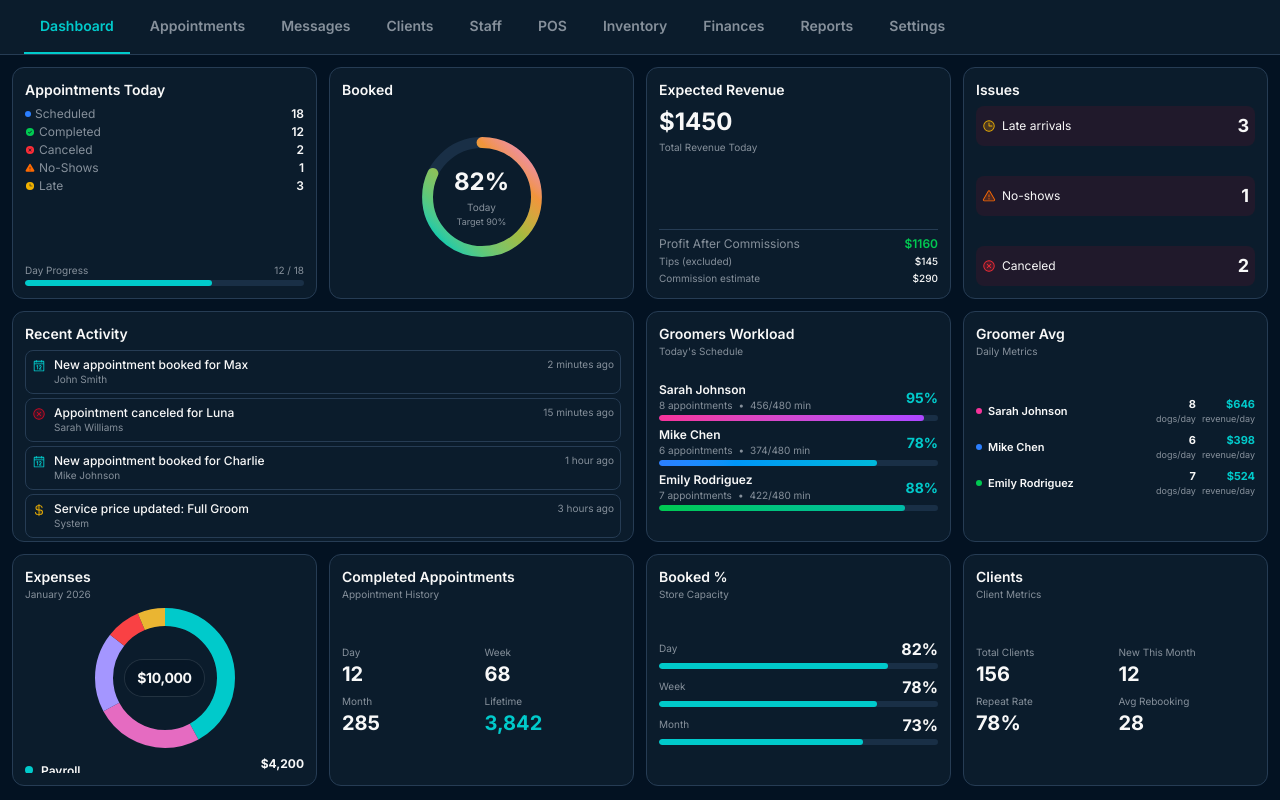
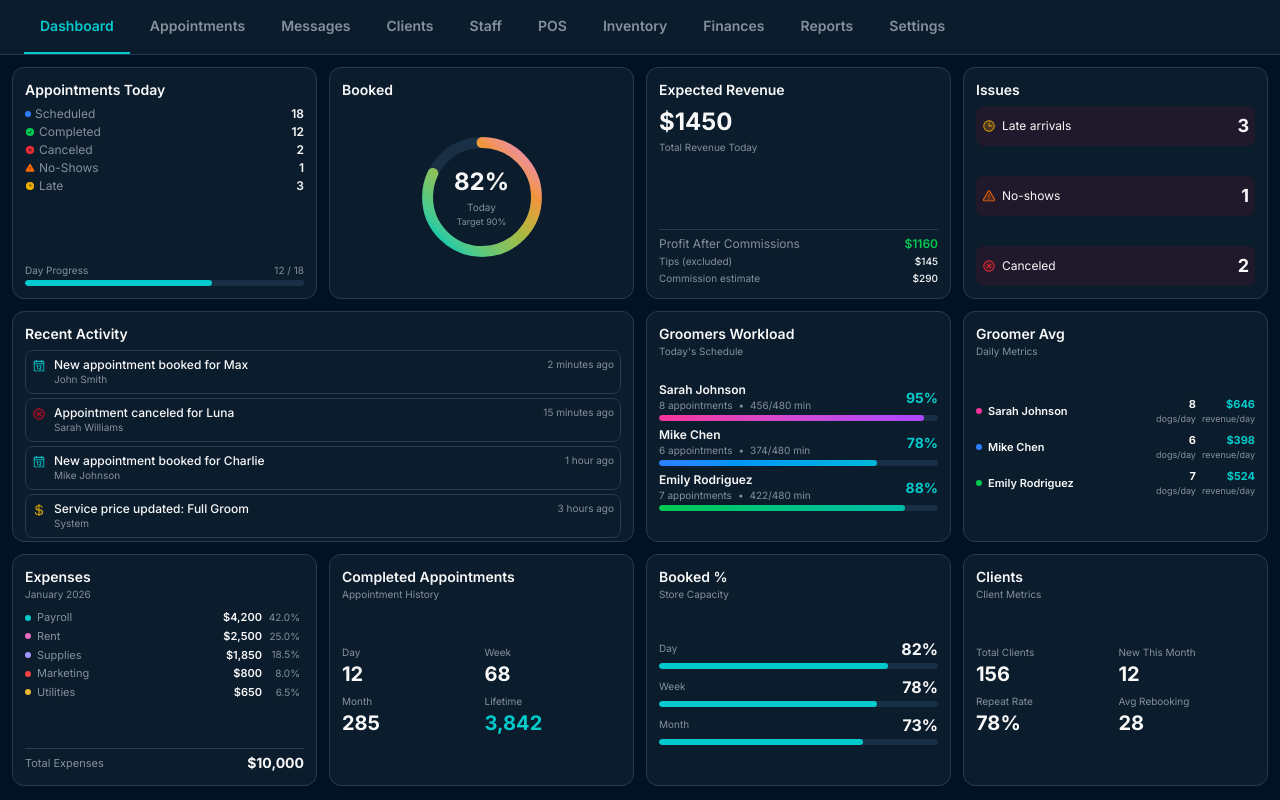
Before and after one commit to JimmysRanch/126, a React (Vite) app: page / in a window 1280 px wide. Built offline with nearby package versions, Linux system fonts and the light colour scheme.

Commit message:
Update ExpensesCard.tsx

```diff
--- a/src/pages/dashboard/components/ExpensesCard.tsx
+++ b/src/pages/dashboard/components/ExpensesCard.tsx
@@ -1,181 +1,82 @@
 import { motion } from 'framer-motion'
-import { useEffect, useMemo, useState } from 'react'
+import { useEffect, useState } from 'react'
 import { expensesData } from '../data/dashboardMockData'
 
-function formatCurrency(n: number) {
-  return `$${Math.round(n).toLocaleString()}`
-}
+export function ExpensesCard() {
+  const sortedExpenses = [...expensesData].sort((a, b) => b.amount - a.amount)
+  const [animatedValues, setAnimatedValues] = useState(sortedExpenses.map(() => 0))
 
-export function ExpensesCard() {
-  const sortedExpenses = useMemo(
-    () => [...expensesData].sort((a, b) => b.amount - a.amount),
-    []
-  )
-
-  const [animatedValues, setAnimatedValues] = useState<number[]>(() =>
-    sortedExpenses.map(() => 0)
-  )
-
-  const totalTarget = useMemo(
-    () => sortedExpenses.reduce((sum, e) => sum + e.amount, 0),
-    [sortedExpenses]
-  )
-
-  const totalAnimated = useMemo(
-    () => animatedValues.reduce((sum, v) => sum + v, 0),
-    [animatedValues]
-  )
+  const total = sortedExpenses.reduce((sum, expense) => sum + expense.amount, 0)
 
   useEffect(() => {
-    const timeouts: number[] = []
-    const intervals: number[] = []
+    const timers = sortedExpenses.map((_, index) =>
+      setTimeout(() => {
+        let current = 0
+        const target = sortedExpenses[index].amount
+        const increment = target / 60
+        const interval = setInterval(() => {
+          current += increment
+          if (current >= target) {
+            setAnimatedValues(prev => {
+              const newValues = [...prev]
+              newValues[index] = target
+              return newValues
+            })
+            clearInterval(interval)
+          } else {
+            setAnimatedValues(prev => {
+              const newValues = [...prev]
+              newValues[index] = current
+              return newValues
+            })
+          }
+        }, 16)
+        return () => clearInterval(interval)
+      }, index * 100)
+    )
+    return () => timers.forEach(timer => clearTimeout(timer))
+  }, [])
 
-    sortedExpenses.forEach((expense, index) => {
-      const t = window.setTimeout(() => {
-        let current = 0
-        const target = expense.amount
-
-        const increment = Math.max(target / 60, 1)
-
-        const i = window.setInterval(() => {
-          current += increment
-          if (current >= target) current = target
-
-          setAnimatedValues((prev) => {
-            const next = [...prev]
-            next[index] = current
-            return next
-          })
-
-          if (current >= target) window.clearInterval(i)
-        }, 16)
-
-        intervals.push(i)
-      }, index * 120)
-
-      timeouts.push(t)
-    })
-
-    return () => {
-      timeouts.forEach((t) => window.clearTimeout(t))
-      intervals.forEach((i) => window.clearInterval(i))
-    }
-  }, [sortedExpenses])
-
-  const size = 140
-  const stroke = 18
-  const radius = (size - stroke) / 2
-  const cx = size / 2
-  const cy = size / 2
-  const circumference = 2 * Math.PI * radius
-
-  const segments = useMemo(() => {
-    const total = Math.max(totalTarget, 1)
-    let cumulative = 0
-    return sortedExpenses.map((e, idx) => {
-      const value = Math.max(animatedValues[idx] ?? 0, 0)
-      const pct = value / total
-      const segLen = pct * circumference
-
-      const startLen = cumulative
-      cumulative += segLen
-
-      return {
-        ...e,
-        idx,
-        pct,
-        segLen,
-        startLen,
-        dasharray: `${Math.max(segLen, 0)} ${Math.max(circumference - segLen, 0)}`,
-        dashoffset: -startLen,
-      }
-    })
-  }, [animatedValues, circumference, sortedExpenses, totalTarget])
+  let cumulativePercentage = 0
 
   return (
-    <div className="h-full w-full flex flex-col gap-2">
-      <div className="flex items-center justify-center flex-shrink-0">
-        <div className="relative">
-          <svg width={size} height={size} viewBox={`0 0 ${size} ${size}`}>
-            <circle
-              cx={cx}
-              cy={cy}
-              r={radius}
-              fill="none"
-              stroke="rgba(255,255,255,0.06)"
-              strokeWidth={stroke}
-            />
+    <div className="h-full flex flex-col overflow-hidden">
+      <div className="space-y-0 overflow-y-auto flex-1 scrollbar-thin pr-1 min-h-0">
+        {sortedExpenses.map((expense, index) => {
+          const percentage = total > 0 ? ((animatedValues[index] / total) * 100).toFixed(1) : 0
 
-            <g>
-              {segments.map((s) => (
-                <motion.circle
-                  key={s.category}
-                  cx={cx}
-                  cy={cy}
-                  r={radius}
-                  fill="none"
-                  stroke={s.color}
-                  strokeWidth={stroke}
-                  strokeLinecap="butt"
-                  strokeDasharray={s.dasharray}
-                  strokeDashoffset={circumference}
-                  transform={`rotate(-90 ${cx} ${cy})`}
-                  initial={false}
-                  animate={{
-                    strokeDashoffset: s.dashoffset,
-                    opacity: s.segLen > 0 ? 1 : 0,
-                  }}
-                  transition={{ duration: 0.9, ease: 'easeOut' }}
-                />
-              ))}
-            </g>
-          </svg>
-
-          <div className="absolute inset-0 flex items-center justify-center">
-            <div className="rounded-full bg-background/40 backdrop-blur px-3 py-2 ring-1 ring-white/10">
-              <div className="text-sm font-extrabold tracking-tight">
-                {formatCurrency(totalAnimated)}
-              </div>
-            </div>
-          </div>
-        </div>
-      </div>
-
-      <div className="flex-1 min-h-0 overflow-y-auto scrollbar-thin space-y-1.5">
-        {sortedExpenses.map((expense, index) => {
-          const pct = totalTarget > 0 ? (animatedValues[index] / totalTarget) * 100 : 0
           return (
             <motion.div
               key={expense.category}
-              initial={{ opacity: 0, x: 10 }}
+              initial={{ opacity: 0, x: -20 }}
               animate={{ opacity: 1, x: 0 }}
-              transition={{ duration: 0.35, delay: index * 0.08 }}
-              className="flex items-center justify-between gap-2"
+              transition={{ duration: 0.3, delay: index * 0.1 }}
+              className="flex items-center justify-between text-xs py-0.5 gap-2"
             >
-              <div className="flex items-center gap-2 min-w-0 flex-1">
-                <span
-                  className="h-2 w-2 rounded-full shrink-0"
+              <div className="flex items-center gap-1.5 min-w-0 flex-1">
+                <div
+                  className="w-1.5 h-1.5 rounded-full flex-shrink-0"
                   style={{ backgroundColor: expense.color }}
                 />
-                <div className="min-w-0 flex-1">
-                  <div className="text-xs font-semibold leading-tight truncate">
-                    {expense.category}
-                  </div>
-                </div>
+                <span className="text-muted-foreground truncate text-[11px]">{expense.category}</span>
               </div>
-
-              <div className="text-right shrink-0">
-                <div className="text-xs font-bold leading-tight">
-                  {formatCurrency(animatedValues[index])}
-                </div>
-                <div className="text-[10px] text-muted-foreground leading-tight">
-                  {pct.toFixed(1)}%
-                </div>
+              <div className="flex items-center gap-1.5 flex-shrink-0">
+                <span className="font-semibold text-[11px]">${Math.round(animatedValues[index]).toLocaleString()}</span>
+                <span className="text-muted-foreground text-[10px] w-8 text-right">{percentage}%</span>
               </div>
             </motion.div>
           )
         })}
       </div>
+
+      <div className="pt-1 border-t border-border flex-shrink-0 mt-1">
+        <div className="flex items-center justify-between">
+          <span className="text-[11px] text-muted-foreground">Total Expenses</span>
+          <span className="text-sm font-bold">
+            ${Math.round(animatedValues.reduce((sum, val) => sum + val, 0)).toLocaleString()}
+          </span>
+        </div>
+      </div>
     </div>
   )
 }
```
